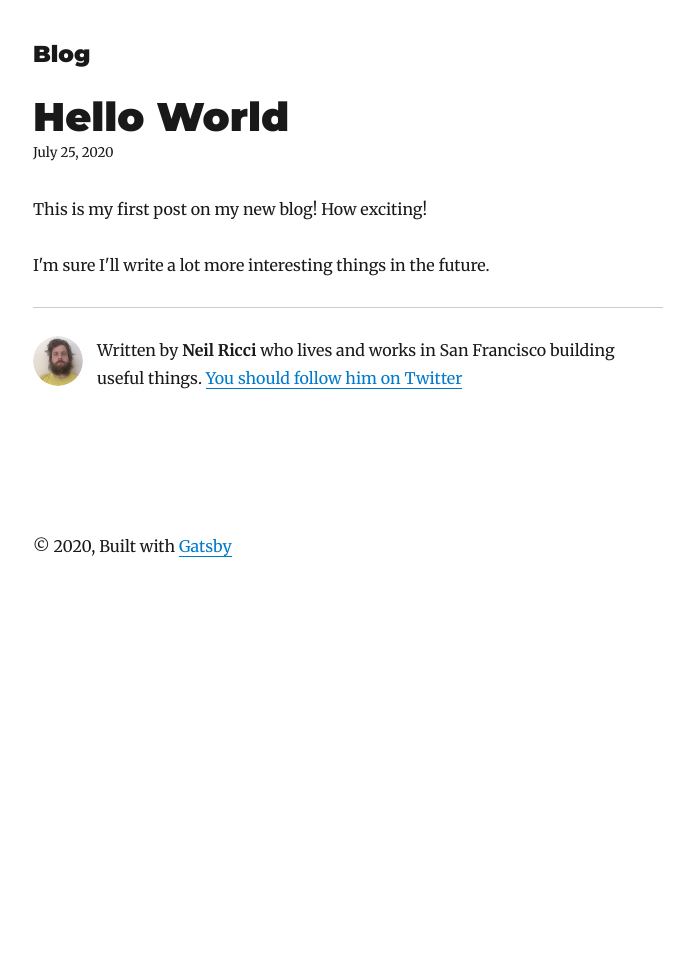
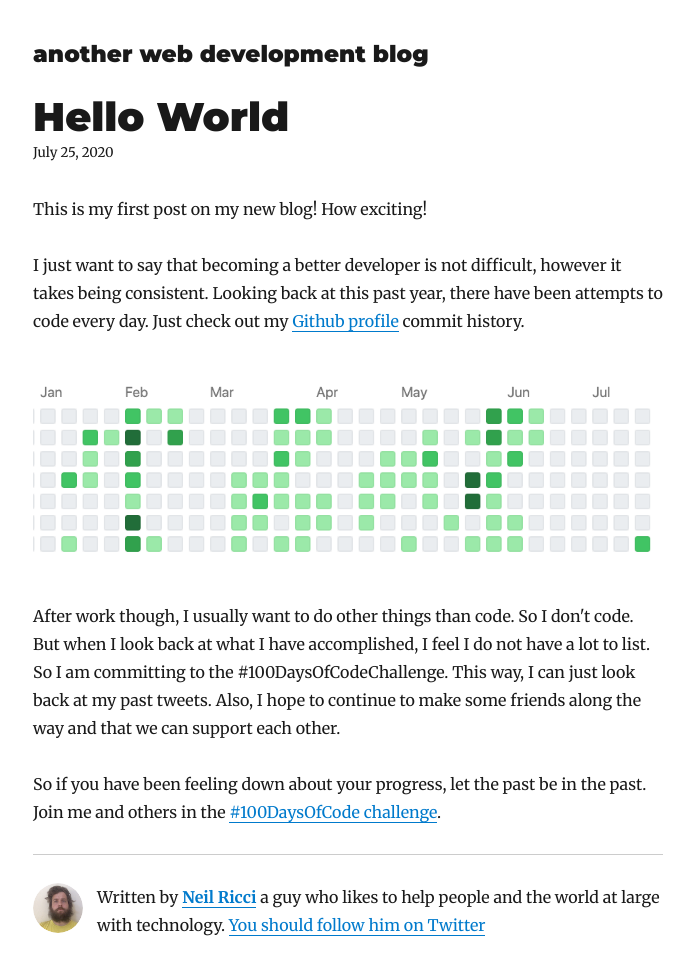
Before and after one commit to neilricci/blog, a Gatsby site: page /hello-world/ in a window 1280 px wide. Shown: the top 970 px of the page, without its empty margins (292-986 px from the left). Before the commit the page ends 800 px from the top, so only its background shows below. Built offline with nearby package versions, Linux system fonts and the light colour scheme; Gatsby itself is replaced by a stand-in of ours; some packages are replaced by stand-ins of ours.

Commit message:
First blog post

```diff
--- a/content/blog/hello-world/index.md
+++ b/content/blog/hello-world/index.md
@@ -1,9 +1,15 @@
 ---
 title: Hello World
 date: "2020-07-25"
-description: "Hello World"
+description: "a thought about becoming a better developer"
 ---
 
 This is my first post on my new blog! How exciting!
 
-I'm sure I'll write a lot more interesting things in the future.
+I just want to say that becoming a better developer is not difficult, however it takes being consistent. Looking back at this past year, there have been attempts to code every day. Just check out my [Github profile](https://github.com/iccir919/) commit history.
+
+![Github Commit History](./github-commit-history-2020.png)
+
+After work though, I usually want to do other things than code. So I don't code. But when I look back at what I have accomplished, I feel I do not have a lot to list. So I am committing to the #100DaysOfCodeChallenge. This way, I can just look back at my past tweets. Also, I hope to continue to make some friends along the way and that we can support each other.
+
+So if you have been feeling down about your progress, let the past be in the past. Join me and others in the [#100DaysOfCode challenge](https://www.100daysofcode.com/).
--- a/gatsby-config.js
+++ b/gatsby-config.js
@@ -1,16 +1,17 @@
 module.exports = {
   siteMetadata: {
-    title: `Blog`,
+    title: `another web development blog`,
     author: {
       name: `Neil Ricci`,
-      summary: `who lives and works in San Francisco building useful things.`,
+      summary: `a guy who likes to help people and the world at large with technology.`,
     },
-    description: `A collection of my learnings about web development`,
+    description: `a collection of my learnings about web development`,
     siteUrl: `https://neilricci.github.io/blog`,
     social: {
       twitter: `realNeilVR`,
     },
   },
+  pathPrefix: "/blog",
   plugins: [
     {
       resolve: `gatsby-source-filesystem`,
@@ -53,15 +54,15 @@ module.exports = {
     {
       resolve: `gatsby-plugin-google-analytics`,
       options: {
-        //trackingId: `ADD YOUR TRACKING ID HERE`,
+        trackingId: `UA-105987818-5`,
       },
     },
     `gatsby-plugin-feed`,
     {
       resolve: `gatsby-plugin-manifest`,
       options: {
-        name: `Gatsby Starter Blog`,
-        short_name: `GatsbyJS`,
+        name: `another web development blog by Neil Ricci`,
+        short_name: `Neil Ricci's blog`,
         start_url: `/`,
         background_color: `#ffffff`,
         theme_color: `#663399`,
@@ -75,7 +76,7 @@ module.exports = {
       options: {
         pathToConfigModule: `src/utils/typography`,
       },
-    },
+    }
     // this (optional) plugin enables Progressive Web App + Offline functionality
     // To learn more, visit: https://gatsby.dev/offline
     // `gatsby-plugin-offline`,
--- a/src/components/bio.js
+++ b/src/components/bio.js
@@ -57,7 +57,7 @@ const Bio = () => {
         }}
       />
       <p>
-        Written by <strong>{author.name}</strong> {author.summary}
+        Written by <a href="https://neilricci.github.io/"><strong>{author.name}</strong></a> {author.summary}
         {` `}
         <a href={`https://twitter.com/${social.twitter}`}>
           You should follow him on Twitter
--- a/src/pages/index.js
+++ b/src/pages/index.js
@@ -12,7 +12,7 @@ const BlogIndex = ({ data, location }) => {
 
   return (
     <Layout location={location} title={siteTitle}>
-      <SEO title="All posts" />
+      <SEO title="all posts" />
       <Bio />
       {posts.map(({ node }) => {
         const title = node.frontmatter.title || node.fields.slug
```
Also changed, not shown: package.json (+6 -5 lines), content/assets/gatsby-icon.png, content/blog/hello-world/github-commit-history-2020.png (added), 1 other file.
